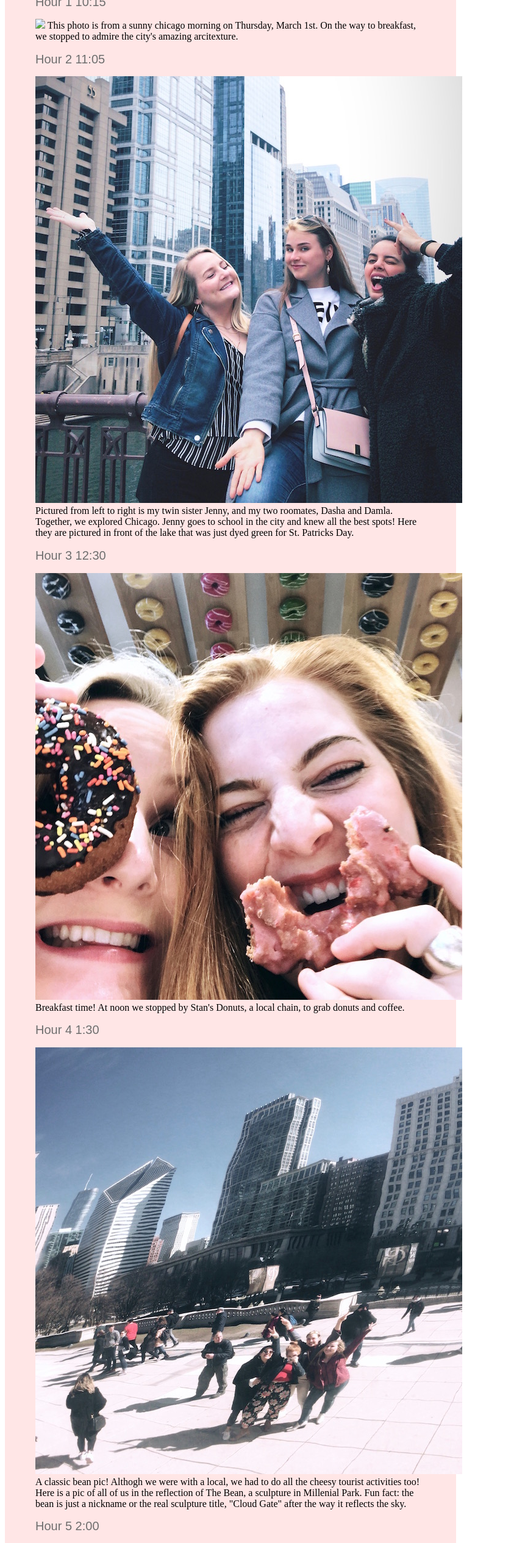
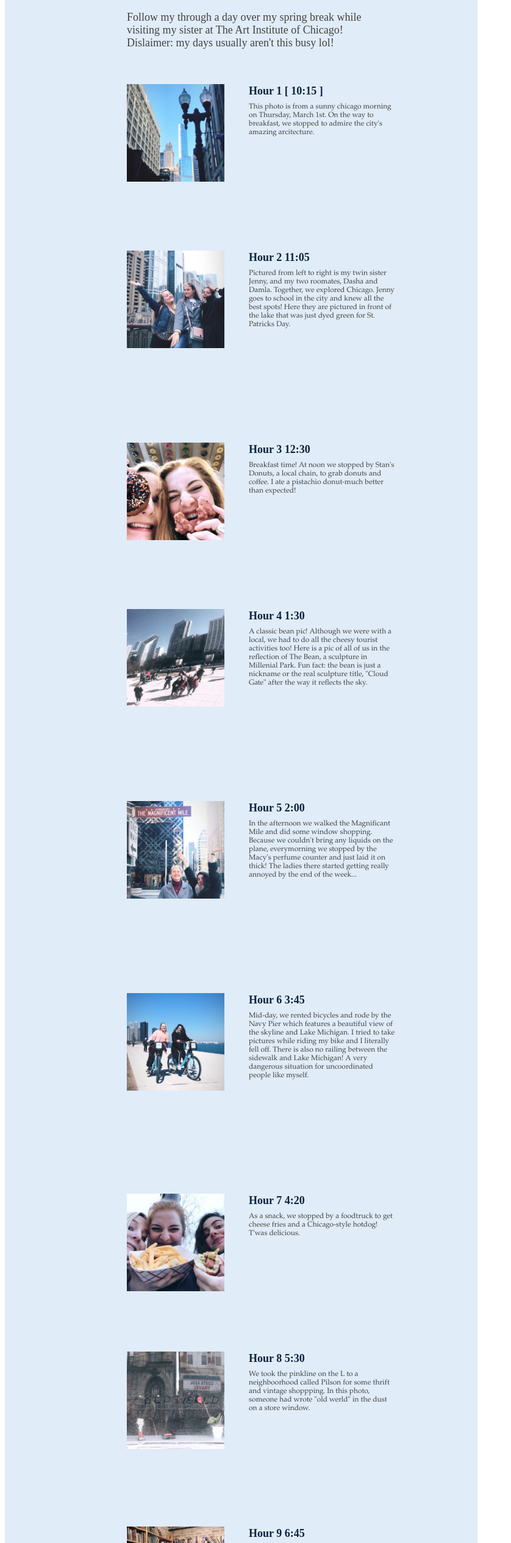
Before and after one commit to JanePete/GD2, a plain HTML site: page Sites/index.html in a window 1280 px wide. Shown: the part 165-2696 px from the top of the page at 61% size, without its empty margins (0-838 px from the left). Drawn offline with Linux system fonts and the light colour scheme.

Commit message:
layout update pr3

```diff
--- a/Sites/index.html
+++ b/Sites/index.html
@@ -12,74 +12,115 @@
     <link rel="stylesheet" <link rel="stylesheet" href="Styles.css">
 </head>
 
-<body>
+<div>
     <div class="container clearfix">
 
         <h1>A Day in Chicago</h1>
+        <h2>Follow my through a day over my spring break while visiting my sister at The Art Institute of Chicago!
+            Dislaimer: my days usually aren't this busy lol! </h2>
+        <div>
 
-        <h2> Hour 1 10:15 </h2>
-        <img src=<p> This photo is from a sunny chicago morning on Thursday, March 1st. On the way to breakfast, we
-        stopped to admire the city's amazing arcitexture.
+            <h3> Hour 1 [ 10:15 ] </h3>
+            <img src="img/Hour 1.jpg" alt="Picture looking up at the above-ground train and skyscrapers">
+            <figcaption> This photo is from a sunny chicago morning on Thursday, March 1st. On the way to breakfast, we
+                stopped to admire the city's amazing arcitecture.</figcaption>
 
-        <h2> Hour 2 11:05 </h2>
-        <img src="img/Hour 2.jpg" <p> Pictured from left to right is my twin sister Jenny, and my two roomates, Dasha
-        and Damla.
-        Together, we explored Chicago. Jenny goes to school in the city and knew all the best spots! Here they are
-        pictured in front of the lake that was just dyed green for St. Patricks Day.
+            <h3> Hour 2 11:05 </h3>
+            <img src="img/Hour 2.jpg" alt="3 girls pictured on a bridge">
+            <figcaption> Pictured from left to right is my twin
+                sister Jenny, and my two roomates, Dasha
+                and Damla.
+                Together, we explored Chicago. Jenny goes to school in the city and knew all the best spots! Here
+                they are
+                pictured in front of the lake that was just dyed green for St. Patricks Day.</figcaption>
 
-        <h2> Hour 3 12:30 </h2>
-        <img src="img/Hour 3.jpg" <p> Breakfast time! At noon we stopped by Stan's Donuts, a local chain, to grab
-        donuts and coffee.
+            <h3> Hour 3 12:30 </h3>
+            <img src="img/Hour 3.jpg" alt="Selfie of two girls holding donuts">
+            <figcaption> Breakfast time! At noon we stopped
+                by Stan's Donuts, a local chain, to grab
+                donuts and coffee. I ate a pistachio donut-much better than expected!</figcaption>
 
-        <h2> Hour 4 1:30 </h2>
-        <img src="img/Hour 4.jpg" <p> A classic bean pic! Althogh we were with a local, we had to do all the cheesy
-        tourist activities
-        too! Here is a pic of all of us in the reflection of The Bean, a sculpture in Millenial Park. Fun fact: the
-        bean is just a nickname or the real sculpture title, "Cloud Gate" after the way it reflects the sky. </p>
+            <h3> Hour 4 1:30 </h3>
+            <img src="img/Hour 4.jpg" alt="Picture of a reflection of a group of girls in a crowd">
+            <figcaption> A classic bean
+                pic! Although we were with a local, we had to do all the cheesy tourist activities too! Here
+                is a pic of
+                all of us in the reflection of The Bean, a sculpture in Millenial Park. Fun fact: the bean
+                is just a
+                nickname or the real sculpture title, "Cloud Gate" after the way it reflects the sky.</figcaption>
 
-        <h2> Hour 5 2:00 </h2>
-        <img src="img/Hour 5.jpg" <p> In the afternoon we walked the Magnificant Mile and did some window shopping.
+            <h3> Hour 5 2:00 </h3>
+            <img src="img/Hour 5.jpg" alt="2 girls under a street sign titled 'Magnificent Mile'">
+            <figcaption> In the afternoon
+                we walked the Magnificant Mile and did some window shopping. Because we couldn't bring any
+                liquids on the
+                plane, everymorning we stopped by the Macy's perfume counter and just laid it on thick! The
+                ladies there
+                started getting really annoyed by the end of the week...</figcaption>
 
-        <h2> Hour 6 3:45 </h2>
-        <img src="img/Hour 6.jpg" <p> Mid-day, we rented bicycles and rode by the Navy Pier which features a beautiful
-        view of the
-        skyline and Lake Michigan.
+            <h3> Hour 6 3:45 </h3>
+            <img src="img/Hour 6.jpg" alt="two girls on bicycles with city skyline in the back">
+            <figcaption> Mid-day, we rented
+                bicycles and rode by the Navy Pier which features a beautiful
+                view of the skyline and Lake Michigan. I tried to take pictures while riding my bike and
+                I literally fell
+                off. There is also no railing between the sidewalk and Lake Michigan! A very dangerous
+                situation for
+                uncoordinated people like myself.</figcaption>
 
-        <h2> Hour 7 4:20 </h2>
-        <img src="img/Hour 7.jpg" <p> As a snack, we stopped by a foodtruck to get cheese fries and Chicago-style
-        hotdog! </p>
+            <h3> Hour 7 4:20 </h3>
+            <img src="img/Hour 7.jpg" alt="selfie of three girls holding a basket of fries and a hotdog">
+            <figcaption> As a
+                snack, we stopped by a foodtruck to get cheese fries and a Chicago-style
+                hotdog! T'was delicious.</figcaption>
 
-        <h2> Hour 8 5:30 </h2>
-        <img src="img/Hour 8.jpg" <p> We took the pinkline on the L to a neighboorhood called Pilson for some
-        thrifting. In this photo,
-        someone had wrote "old werld" in the dust on a store window.</p>
+            <h3> Hour 8 5:30 </h3>
+            <img src="img/Hour 8.jpg" alt="picture of a window with words written in it's dust">
+            <figcaption> We took the
+                pinkline on the L to a neighboorhood called Pilson for some
+                thrift and vintage shoppping. In this photo, someone had wrote "old werld" in the
+                dust on a store window.</figcaption>
 
-        <h2> Hour 9 6:45 </h2>
-        <img src="img/Hour 9.jpg" <p> Nearby, we stopped into a bookstore. There were techinically no phones allowed
-        for some reason but
-        I was feling rebellious so this is a snapshot I took of the mystery section! </p>
+            <h3> Hour 9 6:45 </h3>
+            <img src="img/Hour 9.jpg" alt="picture of the corner of a library bookshelf">
+            <figcaption> Nearby, we stopped into a
+                bookstore. There were techinically no phones allowed
+                for some reason but I was feling rebellious so this is a snapshot I took of the
+                mystery section! ;) </figcaption>
 
-        <h2> Hour 10 7:30 </h2>
-        <img src="img/" <p> Outside another bookstore! We love to browse! </p>
+            <h3> Hour 10 7:30 </h3>
+            <img src="img/Hour 10.jpg" alt="girl smiling outside of a bookshop window" .>
+            <figcaption> Outside another bookstore! We love to browse!
+            </figcaption>
 
-        <h2> Hour 11 8:45 </h2>
-        <img src="img/Hour 11.jpg" <p> Late dinner at Dough Bro's pizza! It was hard to find thin crust pizza in
-        Chicago but finally we
-        satisfied our East Coast cravings! </p>
+            <h3> Hour 11 8:45 </h3>
+            <img src="img/Hour 11.jpg" alt="two girls each holding a slice of pizza">
+            <figcaption> Late dinner at Dough Bro's
+                pizza! It was hard to find thin crust pizza in
+                Chicago but finally we satisfied our East Coast cravings! </figcaption>
 
 
-        <h2> Hour 12 8:00 </h2>
-        <img src="img/Hour 12.jpg" <p> At the James M. Nederlander Theatre, we saw "A Bronx Tale" the musical. Less
-        well known but still
-        a great soundtrack.</p>
+            <h3> Hour 12 8:00 </h3>
+            <img src="img/Hour 12.jpg" alt="image of the James M. Netherlander Theatre stage">
+            <figcaption>At the James M. Nederlander Theatre, we saw "A Bronx Tale"
+                the musical. Less
+                well known but nevertheless a great soundtrack.
+            </figcaption>
 
-        <h2> Hour 13 9:45 </h2>
-        <img src="img/Hour 13.jpg" <p> Torwards the end of the night, the weather got a lot colder and the sky a lot
-        foggier. This is a picture of
-        the Skyskrapers as we walked around at night. </p>
+            <h3> Hour 13 9:45 </h3>
+            <img src="img/Hour 13.jpg" alt="Image of the Chicago Riverwalk sign in front of two buildings">
+            <figcaption> Torwards
+                the end of the night, the weather got a lot colder and the sky a lot foggier. This is a
+                picture of
+                the Skyskrapers as we walked around at night. </figcaption>
 
-        <h2> Hour 14 10:00 </h2>
+            <h3> Hour 14 10:00 </h3>
 
-        <img src="img/Hour 14.jpg" <p> This is another image where I tried to capture the buildings fading into the
-        fog. A gloomy end to a sunny
-        day. </p>
+            <img src="img/Hour 14.jpg" alt="image of skyscrapers at night">
+            <figcaption> This is another image where I tried to
+                capture the buildings fading into the
+                fog. A gloomy end to a sunny day. </figcaption>
+
+            </body>
+
+</html>
--- a/Sites/styles.css
+++ b/Sites/styles.css
@@ -1,21 +1,56 @@
 h1 {
-    font-family: 'Futura', sans-serif;
-    color: #151515;
-    font-weight: normal;
-    font-size: 40px;
+    font-family: Bodoni;
+    color: #0B243B;
+    font-weight: bold;
+    font-size: 50px;
+    text-align: center;
 }
 
 h2 {
-    font-family: 'Futura', sans-serif;
-    color: #6E6E6E;
+    font-family: 'DIN';
+    color: #424242;
     font-weight: normal;
-    font-size: 20px;
+    font-size: 18px;
+    text-align: left;
+    position: relative;
+    left: 150px;
+    max-width: 45ch;
+}
+
+h3 {
+    font-family: 'Bodoni';
+    font-weight: bold;
+    font-size: 18px;
+    color: #0B243B;
+    position: relative;
+    left: 350px;
+    top: 40px;
+
+}
+
+figcaption {
+    font-family: 'Garamond';
+    color: #424242;
+    font-weight: normal;
+    font-size: 12px;
+    max-width: 40ch;
+    position: relative;
+    left: 350px;
+    bottom: 130px;
+}
+
+img {
+    width: 160px;
+    height: auto;
+    vertical-align: text-top;
+    position: relative;
+    left: 150px;
 }
 
 .container {
-    width: 640px;
+    width: 675px;
     height: 4400px;
-    background: #ffe6e6
+    background: #E0ECF8
 }
 
 div.container {
@@ -24,10 +59,3 @@ div.container {
     padding-bottom: 50px;
     padding-left: 50px;
 }
-
-h3 {
-    font-family: 'Futura', sans-serif;
-    color: #ffe6e6;
-    font-weight: normal;
-    font-size: 40px;
-}
```
